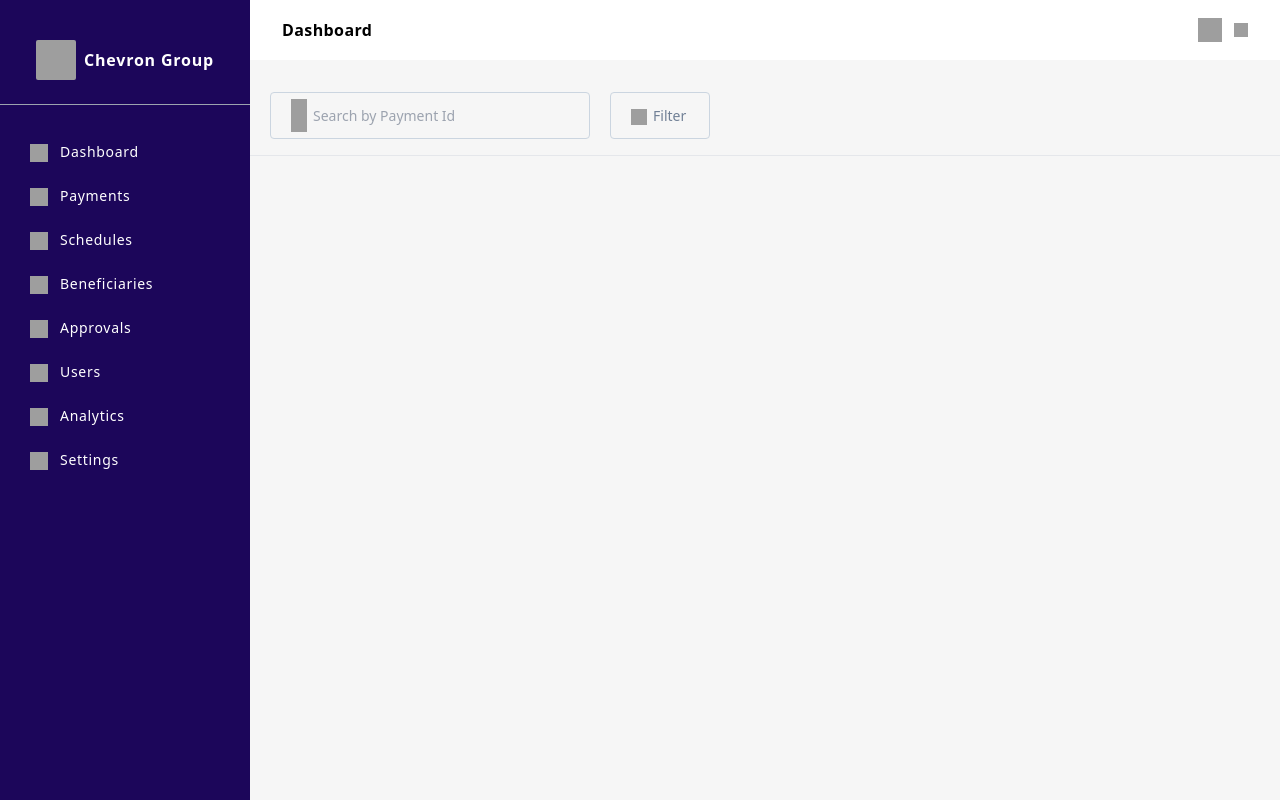
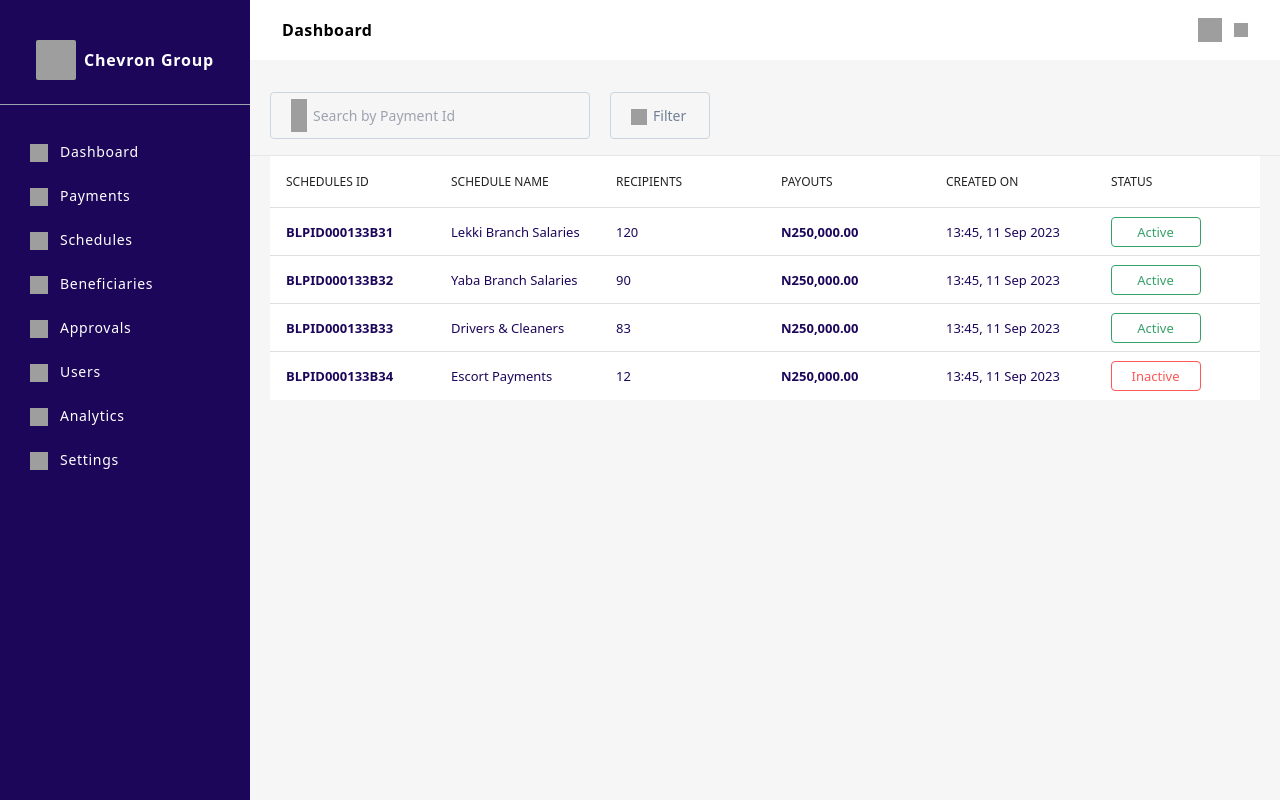
Before and after one commit to daysuwaa/chevron-figma, a React (Create React App) app: page /approvals in a window 1280 px wide. Built offline with nearby package versions, Linux system fonts and the light colour scheme; grey boxes are pictures that could not be loaded.

Commit message:
Edited the approvals.js file, added the if statements and put colors

```diff
--- /dev/null
+++ b/src/components/Approval.js
@@ -0,0 +1,112 @@
+import React from "react";
+import DataTable from "react-data-table-component";
+
+const Approvals = () => {
+  const columns = [
+    {
+      name: "SCHEDULES ID",
+      selector: (row) => (
+        <div className="font-bold text-[#1C065A]"> {row.scheduleid}</div>
+      ),
+    },
+    {
+      name: "SCHEDULE NAME",
+      selector: (row) => (
+        <div className="text-[#1C065A]">{row.schedulename}</div>
+      ),
+    },
+    {
+      name: "RECIPIENTS",
+      selector: (row) => (
+        <div className="text-[#1C065A]"> {row.recipients}</div>
+      ),
+    },
+    {
+      name: "PAYOUTS",
+      selector: (row) => (
+        <div className=" font-bold text-[#1C065A]"> {row.payout}</div>
+      ),
+    },
+    {
+      name: "CREATED ON",
+      selector: (row) => <div className="text-[#1C065A]"> {row.createdon}</div>,
+    },
+
+    {
+      name: "STATUS",
+      selector: (row) => (
+        <div
+          style={{
+            border:
+              row.status === "Active"
+                ? "1px solid #38A169"
+                : row.status === "Inactive"
+                ? "1px solid #FF5655"
+                : "none",
+            color:
+              row.status === "Active"
+                ? ["#38A169"]
+                : row.status === "Inactive"
+                ? ["#FF5655"]
+                : "none",
+            padding: "5px 16px 5px 15px",
+            justifyContent: "center",
+            borderRadius: "4px",
+            textAlign: "center",
+            width: "90px",
+            height: "30px",
+          }}
+        >
+          {row.status}
+        </div>
+      ),
+    },
+  ];
+
+  const data = [
+    {
+      id: 1,
+      scheduleid: "BLPID000133B31",
+      schedulename: "Lekki Branch Salaries",
+      recipients: "120",
+      payout: "N250,000.00",
+      createdon: "13:45, 11 Sep 2023",
+      status: "Active",
+    },
+
+    {
+      id: 2,
+      scheduleid: "BLPID000133B32",
+      schedulename: "Yaba Branch Salaries",
+      recipients: "90",
+      payout: "N250,000.00",
+      createdon: "13:45, 11 Sep 2023",
+      status: "Active",
+    },
+    {
+      id: 3,
+      scheduleid: "BLPID000133B33",
+      schedulename: "Drivers & Cleaners",
+      recipients: "83",
+      payout: "N250,000.00",
+      createdon: "13:45, 11 Sep 2023",
+      status: "Active",
+    },
+    {
+      id: 4,
+      scheduleid: "BLPID000133B34",
+      schedulename: "Escort Payments",
+      recipients: "12",
+      payout: "N250,000.00",
+      createdon: "13:45, 11 Sep 2023",
+      status: "Inactive",
+    },
+  ];
+  return (
+    <div className="mx-5">
+      <DataTable columns={columns} data={data} />
+    </div>
+  );
+};
+
+export default Approvals;
--- a/src/components/Approvals.jsx
+++ b/src/components/Approvals.jsx
@@ -3,6 +3,7 @@ import man from "../assets/image 1.png";
 import arrowdown from "../assets/FiChevronDown.svg";
 import search from "../assets/CkSearch.svg";
 import filter from "../assets/FiFilter.svg";
+import Approval from "../components/Approval";
 
 const Approvals = () => {
   return (
@@ -64,6 +65,8 @@ const Approvals = () => {
         style={{ background: "var(--Color-Gray-Gray-40, #CBD5E0)" }}
       ></div>
 
+      <Approval></Approval>
+
       {/* end of code */}
     </div>
   );
```
